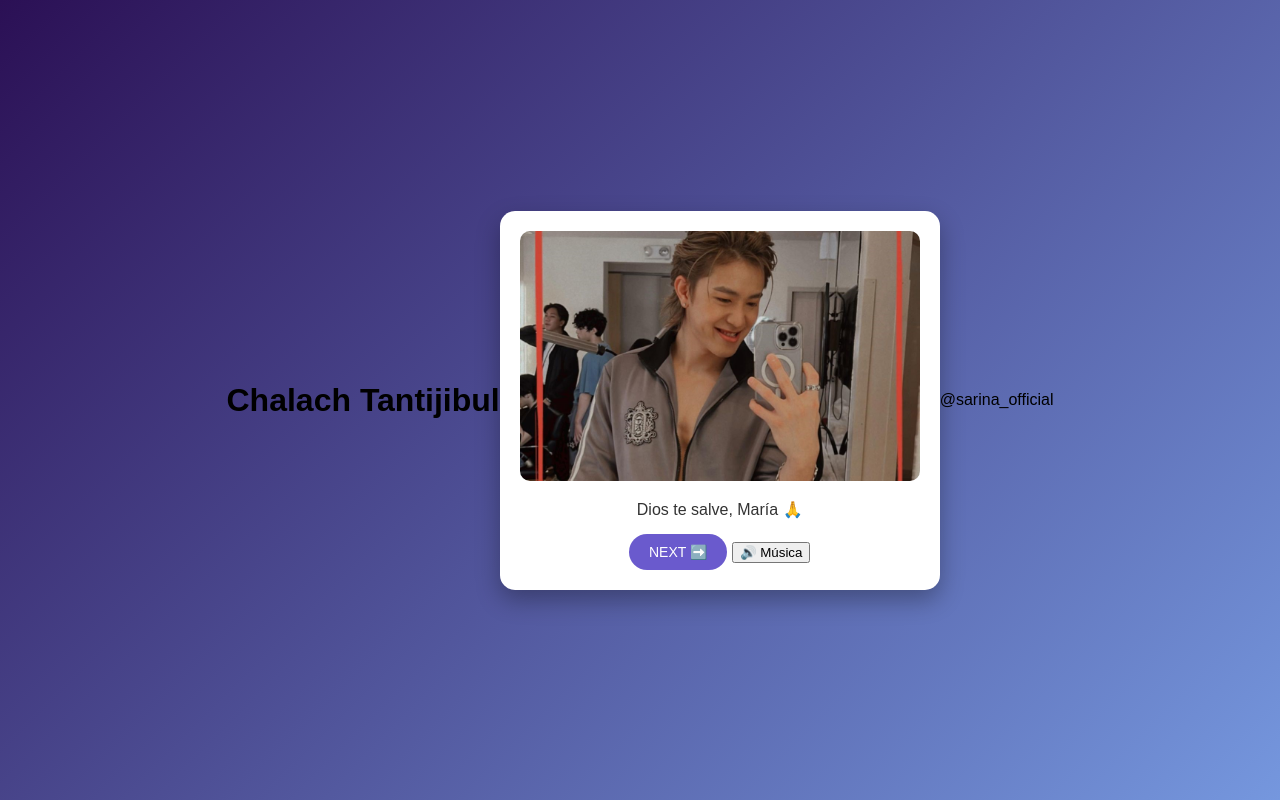
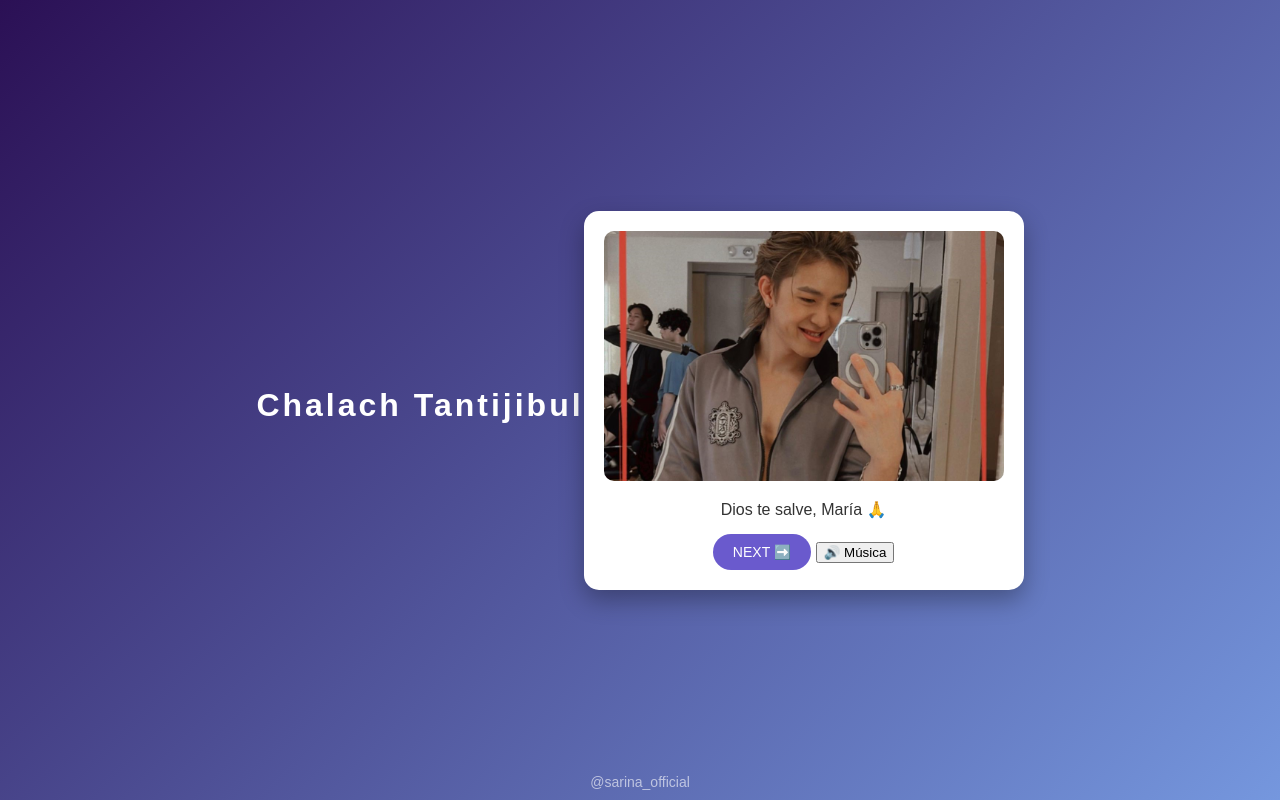
Before and after one commit to escalantesara84-del/prueba-dos, a plain HTML site: page index.html in a window 1280 px wide. Drawn offline with Linux system fonts and the light colour scheme.

Commit message:
Update style.css

```diff
--- a/style.css
+++ b/style.css
@@ -78,3 +78,24 @@
     width: 100%;
   }
 }
+
+.titulo {
+  text-align: center;
+  color: white;
+  font-size: 32px;
+  margin-top: 30px;
+  margin-bottom: 20px;
+  letter-spacing: 3px;
+  font-family: Arial, sans-serif;
+}
+
+.footer {
+  position: fixed;
+  bottom: 10px;
+  width: 100%;
+  text-align: center;
+  font-size: 14px;
+  color: rgba(255, 255, 255, 0.6);
+  font-family: Arial, sans-serif;
+  pointer-events: none;
+}
```
